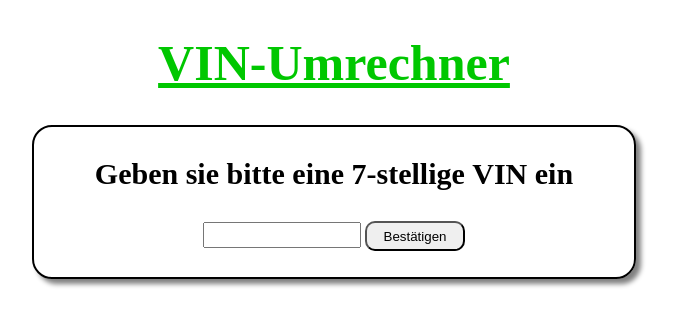
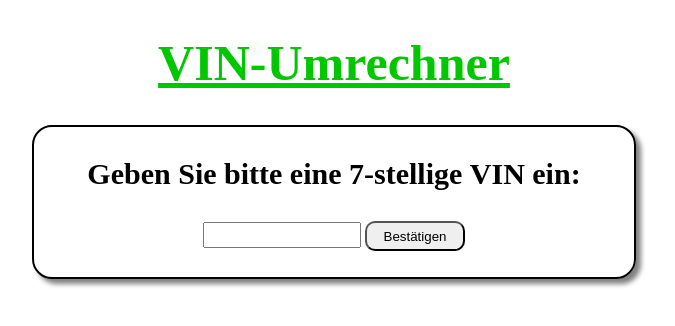
Before and after one commit to CodingGuideDE/Umrechner, a plain HTML site: page index.html in a window 1280 px wide. Shown: the whole page, without its empty margins (306-981 px from the left). Drawn offline with Linux system fonts and the light colour scheme.

Commit message:
Update index.html

```diff
--- a/index.html
+++ b/index.html
@@ -9,7 +9,7 @@
 <body>
     <h1 id="h1">VIN-Umrechner</h1>
     <div id="div">
-        <h3 id="h3">Geben sie bitte eine 7-stellige VIN ein</h3>
+        <h3 id="h3">Geben Sie bitte eine 7-stellige VIN ein:</h3>
         <input type="text" id="input">
         <button id="button">Bestätigen</button>
     </div>
```
